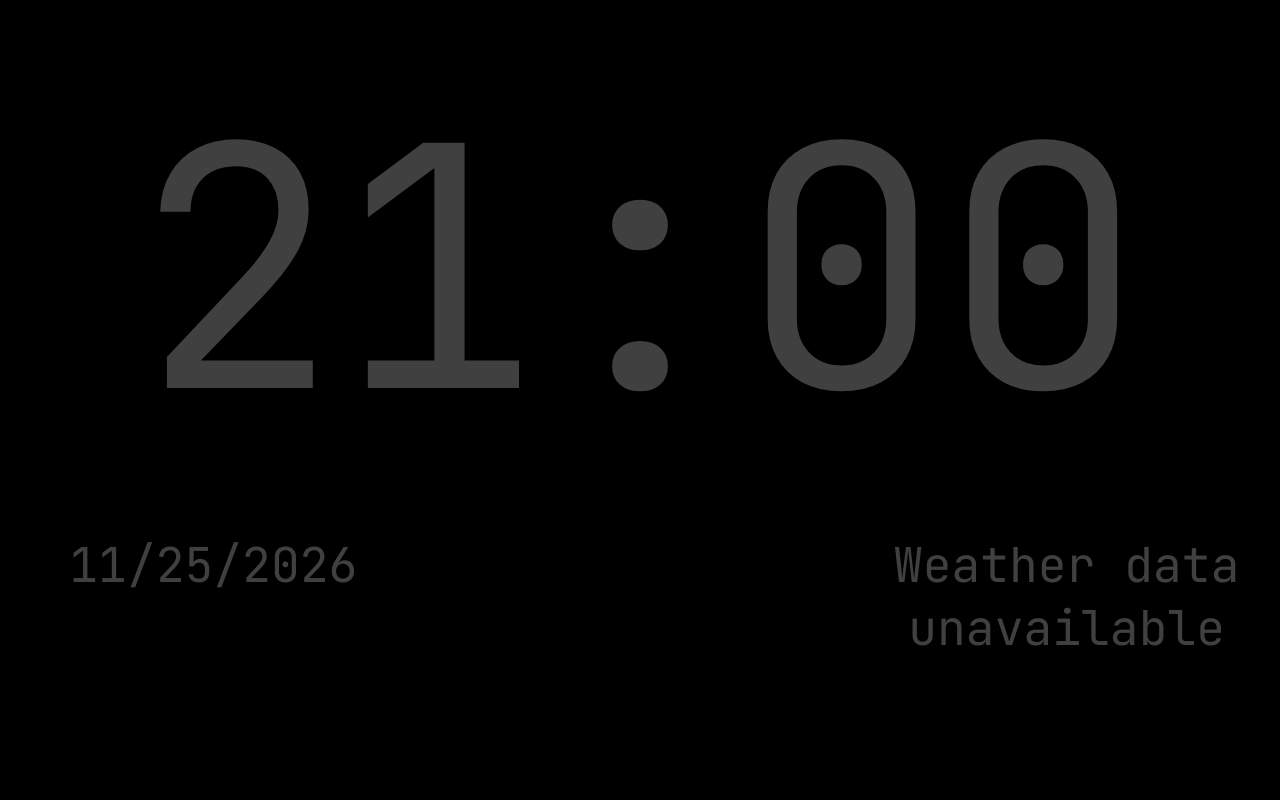
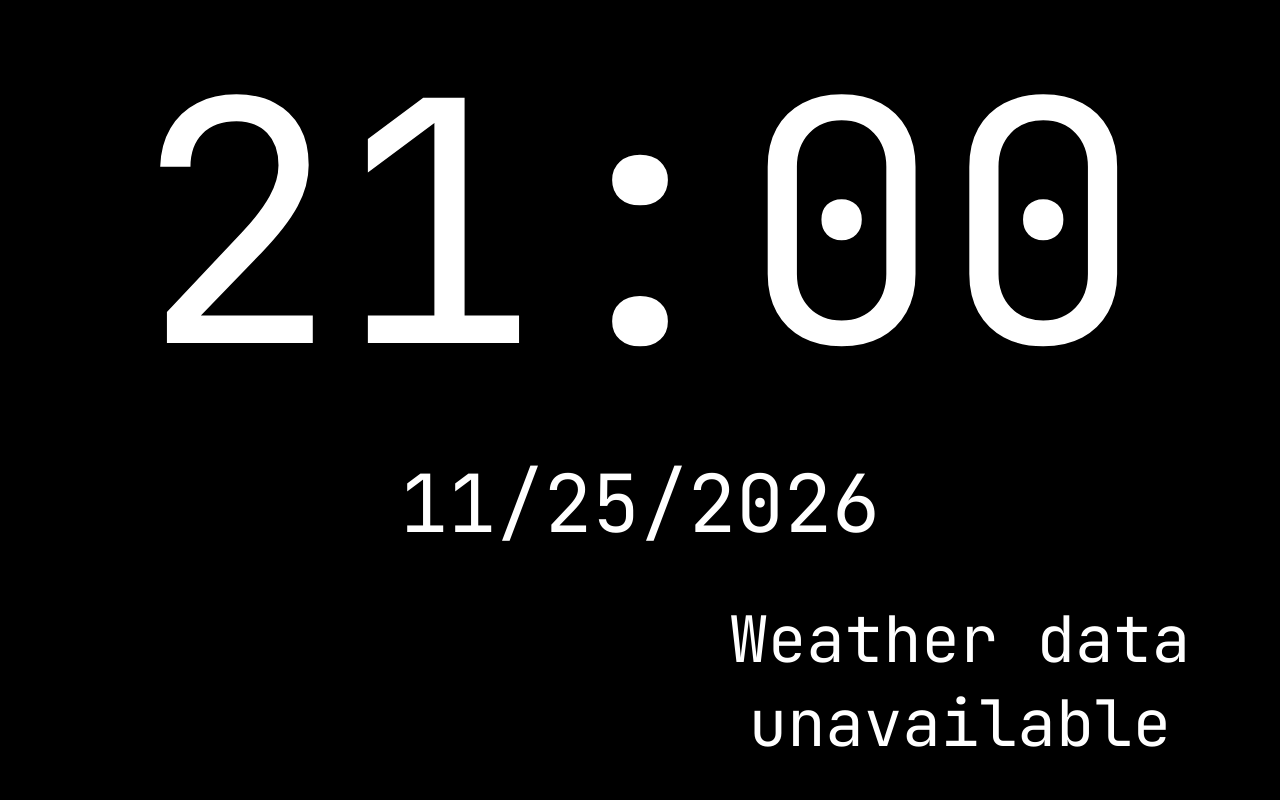
Before and after one commit to muchesko/desk-dashboard, a plain HTML site: page index.html in a window 1280 px wide. Drawn offline with Linux system fonts and the light colour scheme; no server answers.

Commit message:
fixing last commit

```diff
--- a/index.html
+++ b/index.html
@@ -43,10 +43,8 @@
                 <path
                     d="M12,21q-2.07,0-3.54-1.46T7,16q0-1.2 0.53-2.24T9,12V6Q9,4.75 9.88,3.88T12,3t2.13,0.88T15,6v6q0.95,0.72 1.48,1.76T17,16q0,2.07-1.46,3.54T12,21Zm0-2q1.25,0 2.13-0.88T15,16q0-0.72-0.31-1.35q-0.31-0.63-0.89-1.05L13,13V10V6q0-0.43-0.29-0.71T12,5T11.29,5.29T11,6v4v3l-0.8,0.6q-0.58,0.42-0.89,1.05T9,16q0,1.25 0.88,2.13T12,19Zm0-3Z" />
             </svg>-->
-            <div>
                 <div class="temperature"></div>
                 <div class="daily-temperature"></div>
-            </div>
         </div>
 
         <div class="weather-container">
--- a/styles.css
+++ b/styles.css
@@ -1,10 +1,10 @@
 :root {
     --icon-size: 64px;
-    --text-color: #404040;
+    --text-color: #ffffff;
 }
 
 :root.night-mode {
-    --text-color: #303030;
+    --text-color: #404040;
 }
 
 .wi {
@@ -57,21 +57,21 @@ main {
 }
 
 .date {
-    font-size: 3rem;
+    font-size: 5rem;
 }
 
 .temperature {
-    font-size: 3rem;
+    font-size: 7rem;
 }
 
 .daily-temperature {
     white-space: pre-line;
-    font-size: 2rem;
+    font-size: 3rem;
 }
 
 .weather,
 i {
-    font-size: 3rem;
+    font-size: 4rem;
 }
 
 .time-container,
@@ -79,7 +79,7 @@ i {
 .temperature-container,
 .weather-container {
     display: flex;
-    align-items: start;
+    align-items: center;
     justify-content: center;
     text-align: center;
     flex-direction: row;
@@ -90,15 +90,21 @@ i {
     align-items: center;
 }
 
+.temperature-container {
+    align-items: center;
+}
+
 @media (orientation: landscape) {
     main {
         min-height: 100vh;
+        max-height: 100vh;
         display: grid;
-        grid-template-columns: 1fr 1fr 1fr;
-        grid-template-rows: 2fr 1fr;
+        grid-template-columns: 1fr 1fr;
+        grid-template-rows: 2fr 1fr 2fr;
         grid-template-areas:
-            "time time time"
-            "date temperature weather";
+            "time time"
+            "date date"
+            "temperature weather";
     }
 }
 
```
